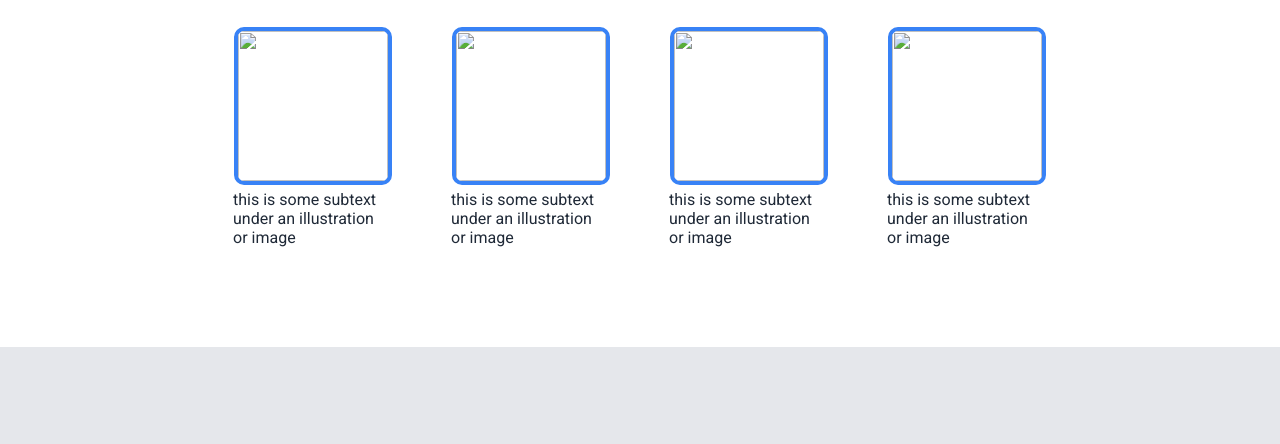
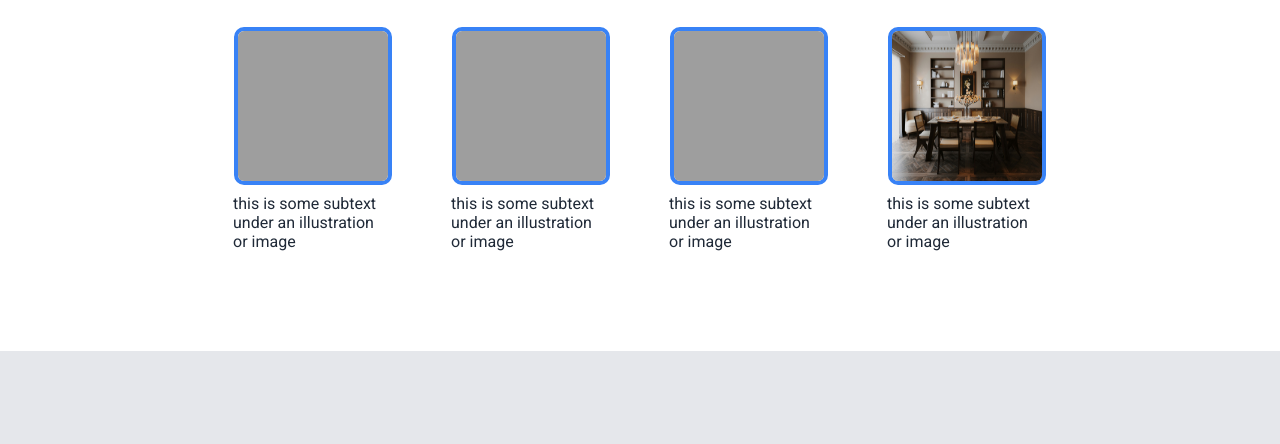
Before and after one commit to HARSH825/Odin-landing-page, a plain HTML site: page index.html in a window 1280 px wide. Shown: the part 348-792 px from the top of the page. Drawn offline with Linux system fonts and the light colour scheme; the site is published under a folder, as on GitHub Pages, so addresses that start at the root find nothing.

Commit message:
fix image render problem

```diff
--- a/index.html
+++ b/index.html
@@ -33,7 +33,7 @@
       </div>
 
       <div class="right-content">
-        <img class=" image" src="/images/tardis-doctor-who.jpg">
+        <img class=" image" src="images/tardis-doctor-who.jpg">
       </div>
 
     </div>
@@ -46,22 +46,22 @@
 
     <div class="four-picture"> <!--Parent class-->
       <div class="pic"> <!--Parent class-->
-        <img class="image-one" src="/images/img-one.jpg">
+        <img class="image-one" src="images/img-one.jpg">
         <p class="new">this is some subtext<br> under an illustration<br> or image</p>
       </div>
 
       <div class="pic"> <!--Parent class-->
-        <img class="image-two" src="/images/img-two.jpg">
+        <img class="image-two" src="images/img-two.jpg">
         <p class="new">this is some subtext<br> under an illustration<br> or image</p>
       </div>
 
       <div class="pic"> <!--Parent class-->
-        <img class="image-three" src="/images/img-three.jpg">
+        <img class="image-three" src="images/img-three.jpg">
         <p class="new">this is some subtext<br> under an illustration<br> or image</p>
       </div>
 
       <div class="pic"> <!--Parent class-->
-        <img class="image-four" src="/images/img-four.jpg">
+        <img class="image-four" src="images/img-four.jpg">
         <p class="new">this is some subtext<br> under an illustration<br> or image</p>
       </div>
 
```
